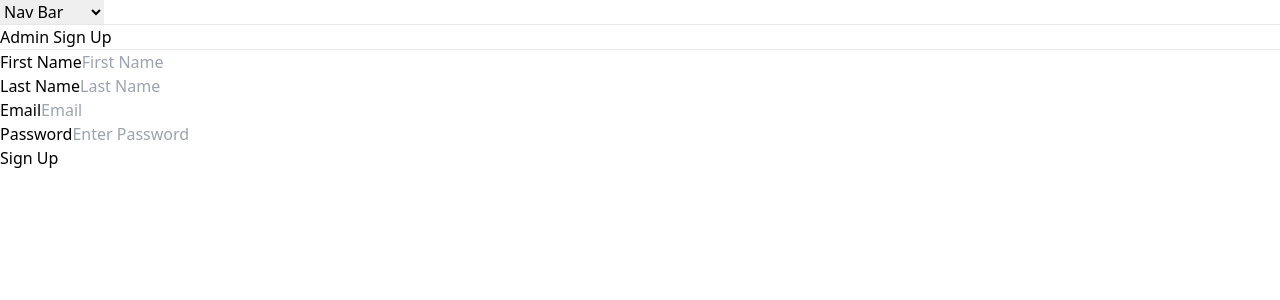
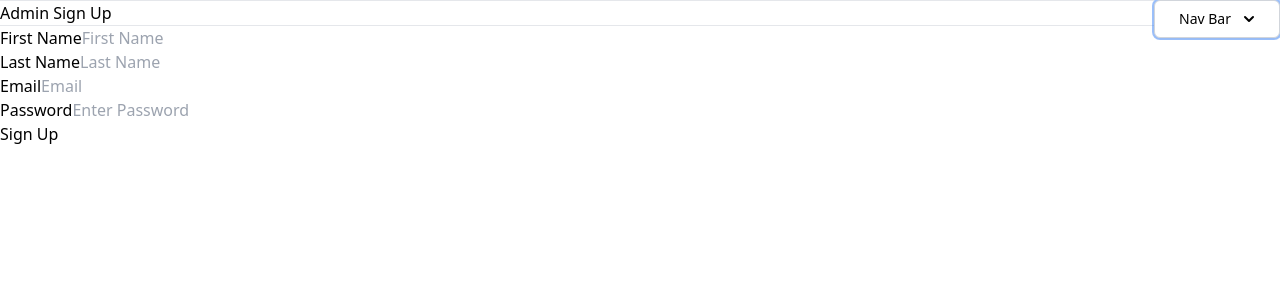
Before and after one commit to bethel-school-of-technology/team-firewall-frontend, an Angular app in the folder AssignmentTest/: page /signup/admin in a window 1280 px wide. Shown: the top 300 px of the page. Built offline with nearby package versions, Linux system fonts and the light colour scheme.

Commit message:
added navbar functionality

```diff
--- a/AssignmentTest/src/app/app.component.html
+++ b/AssignmentTest/src/app/app.component.html
@@ -1,5 +1,5 @@
 
-<meta name="viewport" content="width=device-width, initial-scale=1">
+<!-- <meta name="viewport" content="width=device-width, initial-scale=1">
 <script>
     window.onscroll = function() {myFunction()};
 
@@ -13,7 +13,7 @@
         navbar.classList.remove("sticky");
       }
     }
-</script>
+</script> -->
 <app-navbar></app-navbar>
 
 <router-outlet></router-outlet>
--- a/AssignmentTest/src/app/components/navbar/navbar.component.html
+++ b/AssignmentTest/src/app/components/navbar/navbar.component.html
@@ -1,26 +1,32 @@
-<div id="navbar">
-    <select>
-      <option>Nav Bar</option>
-      <option [routerLink]="['/homepage']">
-        <a><button>Homepage</button></a>
-      </option>
-      <option>
-        <a href="bank/portfolio/id">Portfolio</a>
-      </option>
-      <option>
-        <a href="">Loans</a>
-      </option>
-      <option>
-        <a href="">Contact</a>
-      </option>
-      <option>
-        <a href="">Support </a>
-      </option>
-      <option>
-        <a href="">About Us </a>
-      </option>
-      <option>
-        <a href="">Careers</a>
-      </option>
-  </select>
-  </div>
+<div id="navbar" class="relative inline-block text-left float-right">
+    <div>
+        <button type="button"
+            class="inline-flex justify-center w-full rounded-md border border-gray-300 shadow-sm px-6 py-2 bg-white text-sm font-gray-700 hover:bg-gray-50 focus:outine-none focus: ring-2 focus:ring-offset-2 focus:ring-offset-gray-100 focus:ring-indigo-500"
+            id="options-menu" aria-haspopup="true" aria-expanded="true" (click)="toggleOn =!toggleOn">
+            Nav Bar
+            <svg class="-mr-1 ml-2 h-5 w-5" xmlns="http://www.w3.org/2000/svg" viewBox="0 0 20 20" fill="currentColor"
+                aria-hidden="true">
+                <path fill-rule="evenodd"
+                    d="M5.293 7.293a1 1 0 011.414 0L10 10.586l3.293-3.293a1 1 0 111.414 1.414l-4 4a1 1 0 01-1.414 0l-4-4a1 1 0 010-1.414z"
+                    clip-rule="evenodd" />
+            </svg>
+        </button>
+    </div>
+    <div *ngIf="!toggleOn">
+        <div
+            class="origin-top-right absolute justify-center mt-2 w-56 rounded-md shadow-lg bg-white ring-1 ring-black ring-opacity-5">
+            <div class="py-1" role="menu" aria-orientation="vertical" aria-labelledby="options-menu"
+                id="dropdown">
+                <a href="homepage" class="block px-6 py-2 text-sm text-gray-700 hover:bg-gray-100 hover:text-gray-900"
+                    role="menuitem">Homepage</a>
+                <a href="loansforsale"
+                    class="block px-6 py-2 text-sm text-gray-700 hover:bg-gray-100 hover:text-gray-900"
+                    role="menuitem">Loans For Sale</a>
+                <a href="loanstosell"
+                    class="block px-6 py-2 text-sm text-gray-700 hover:bg-gray-100 hover:text-gray-900"
+                    role="menuitem">Loans To Sell</a>
+            </div>
+        </div>
+    </div>
+
+</div>
--- a/AssignmentTest/src/app/components/navbar/navbar.component.ts
+++ b/AssignmentTest/src/app/components/navbar/navbar.component.ts
@@ -7,9 +7,12 @@ import { Component, OnInit } from '@angular/core';
 })
 export class NavbarComponent implements OnInit {
 
+  toggleOn = true;
+
   constructor() { }
 
   ngOnInit(): void {
   }
 
+
 }
```
